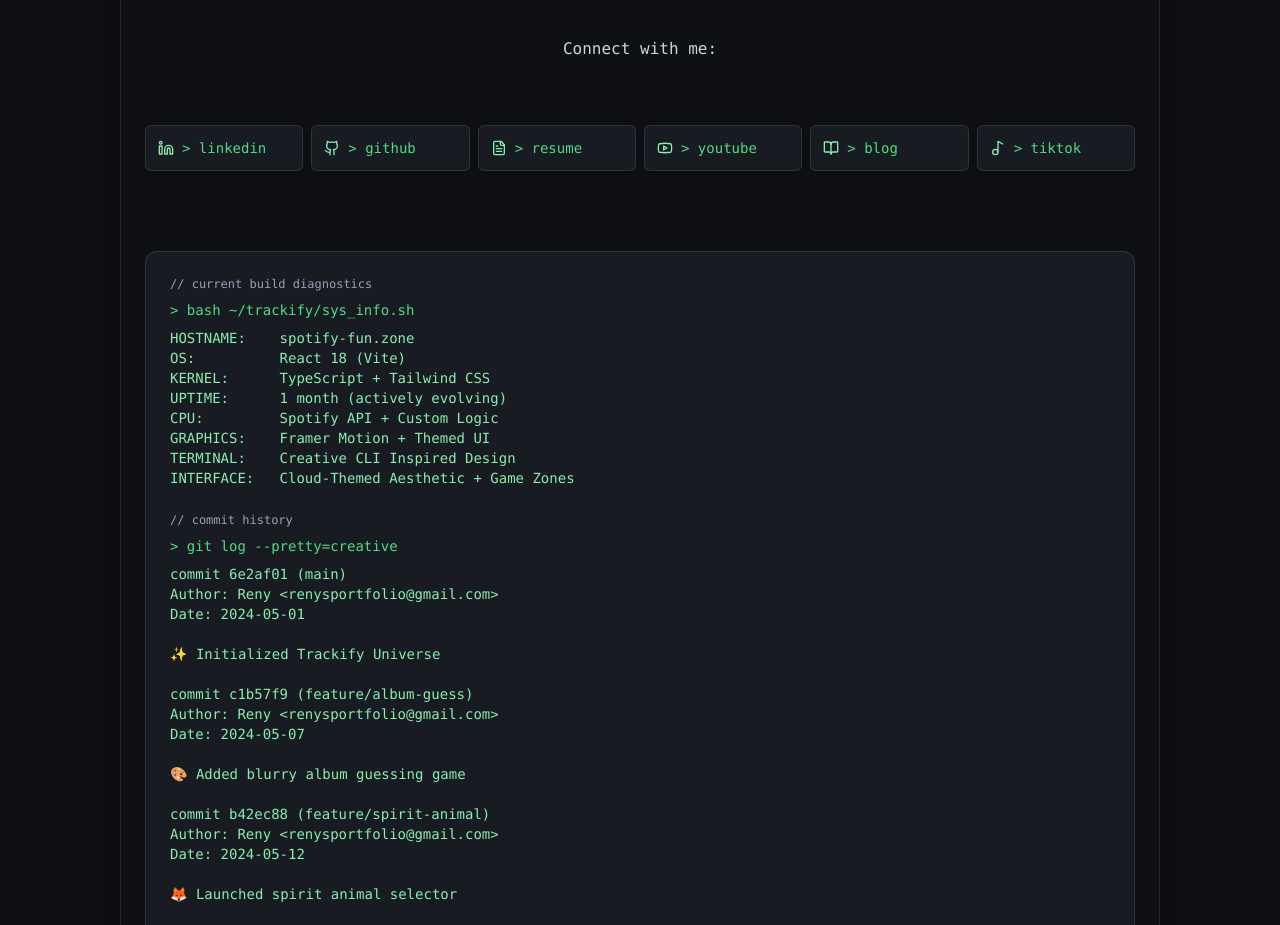
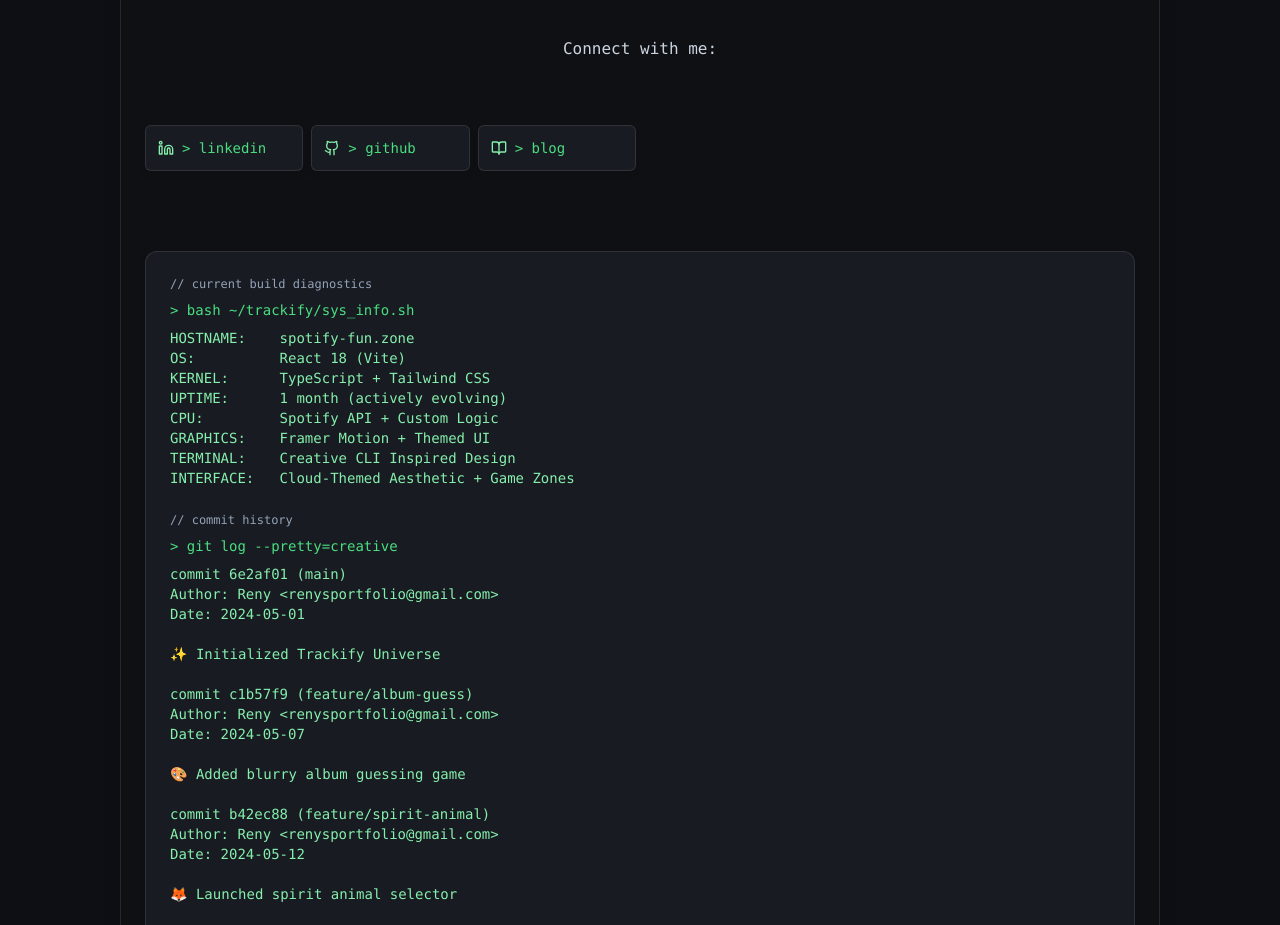
Before and after one commit to renaissancejlc/trackify, a React (Vite) app: page /about in a window 1280 px wide. Shown: the part 860-1785 px from the top of the page. Built offline with nearby package versions, Linux system fonts and the light colour scheme.

Commit message:
Update AboutMe.tsx

```diff
--- a/src/pages/AboutMe.tsx
+++ b/src/pages/AboutMe.tsx
@@ -101,9 +101,7 @@ return (
           {[
             { label: 'LinkedIn', url: 'https://www.linkedin.com/in/renaissancejlc/', icon: <Linkedin className="w-4 h-4 text-green-300 group-hover:scale-110 transition" /> },
             { label: 'GitHub', url: 'https://github.com/renaissancejlc', icon: <Github className="w-4 h-4 text-green-300 group-hover:scale-110 transition" /> },
-            { label: 'Resume', url: '/resume.pdf', icon: <FileText className="w-4 h-4 text-green-300 group-hover:scale-110 transition" />, newTab: true },            { label: 'YouTube', url: 'http://youtube.com/@Nowbrowncow', icon: <Youtube className="w-4 h-4 text-green-300 group-hover:scale-110 transition" /> },
             { label: 'Blog', url: 'https://renaissancecodes.wordpress.com/', icon: <BookOpen className="w-4 h-4 text-green-300 group-hover:scale-110 transition" /> },
-            { label: 'TikTok', url: 'https://tiktok.com/@nowbrowncow', icon: <Music2 className="w-4 h-4 text-green-300 group-hover:scale-110 transition" /> },
           ].map((link) => (
             <a
               key={link.label}
```
